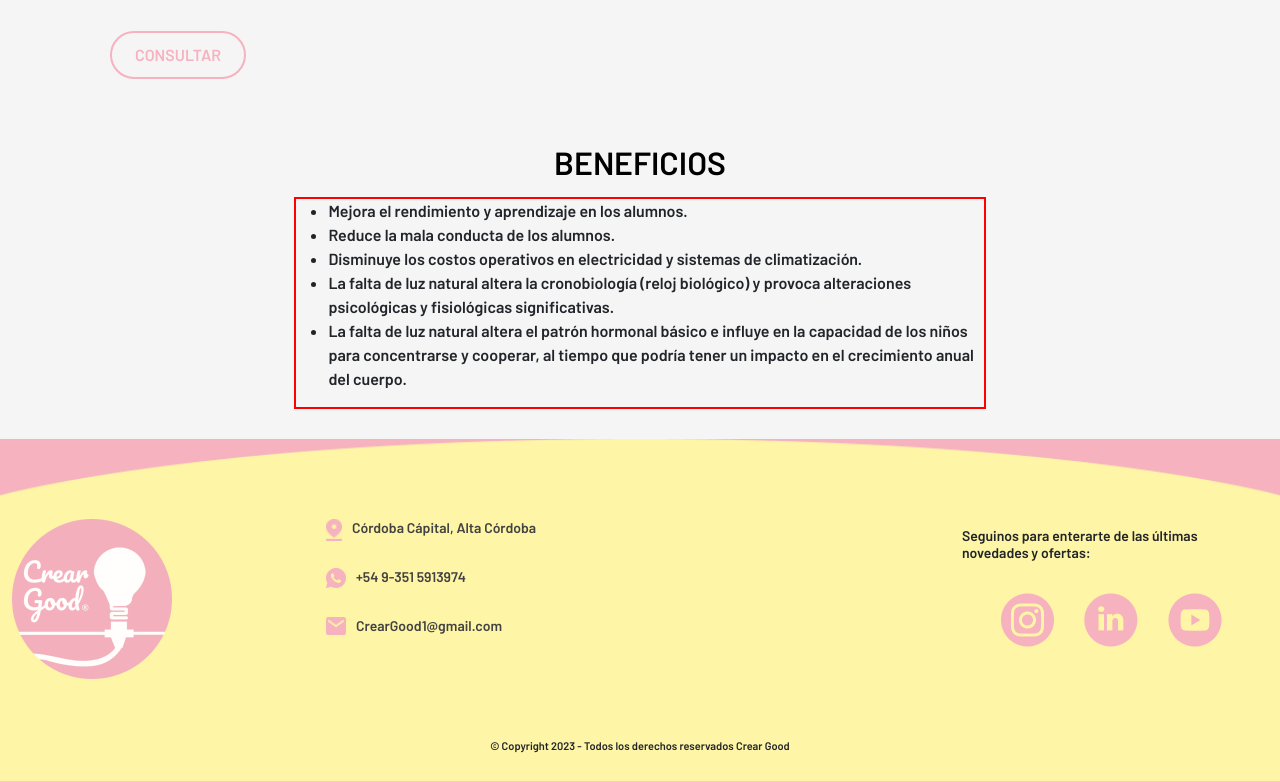
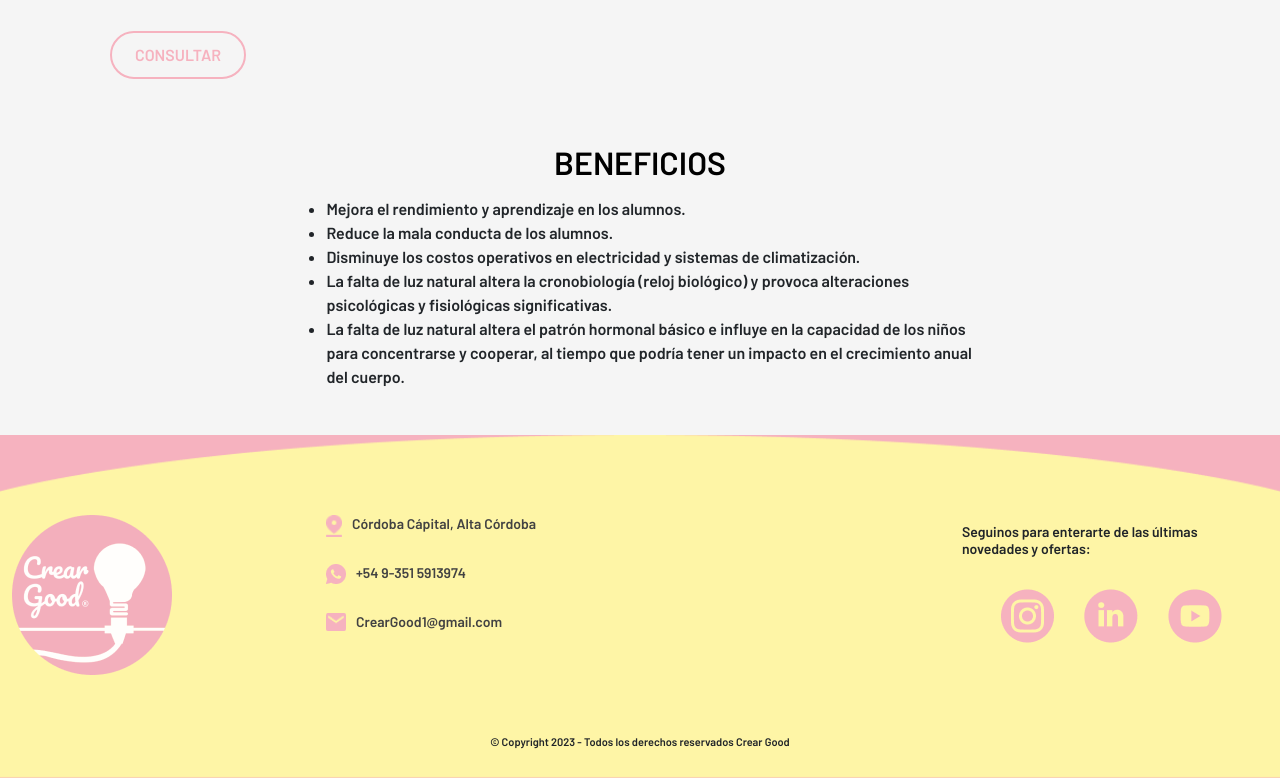
Before and after one commit to aliriodi/claraboya, a React (Create React App) app: page / in a window 1280 px wide. Shown: the part 2436-3218 px from the top of the page. Built offline with nearby package versions, Linux system fonts and the light colour scheme.

Commit message:
cargando imagenes

```diff
--- a/src/App.css
+++ b/src/App.css
@@ -308,7 +308,7 @@ cursor: pointer;
 }
 .home-products{
   width: 60%;
-  border:2px solid red;
+  /* border:2px solid red; */
 
 }
 .separador{
```
